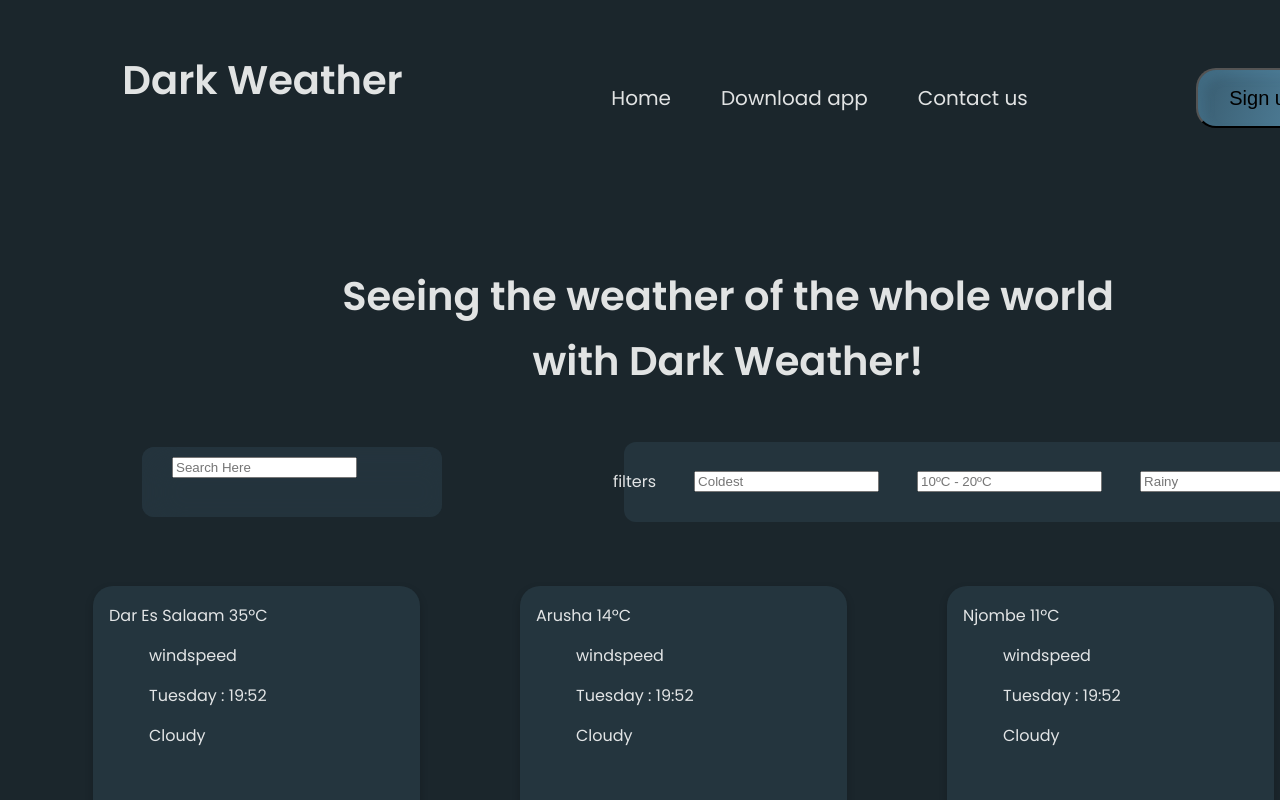
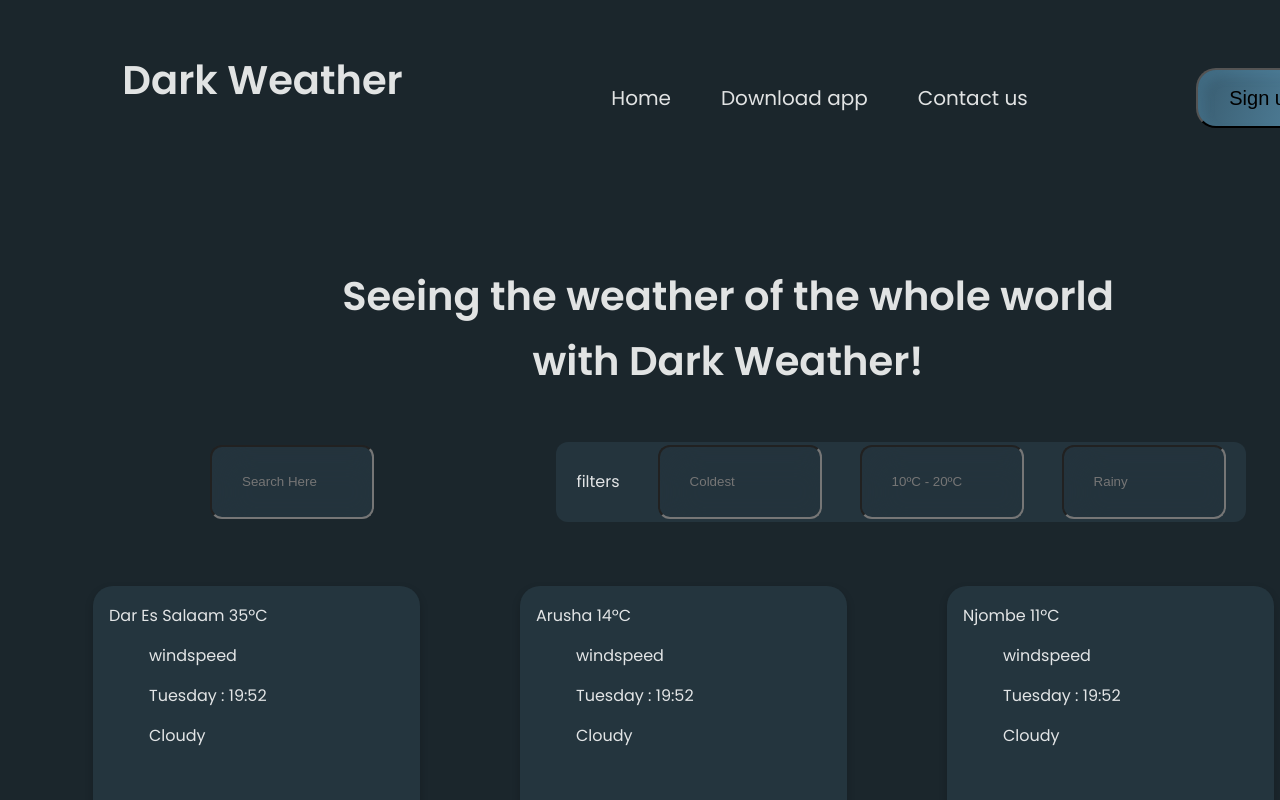
Before and after one commit to mavrk-mose/dark-weather, a React (Vite) app: page / in a window 1280 px wide. Shown: the top 800 px of the page. Built offline with nearby package versions, Linux system fonts and the light colour scheme.

Commit message:
styled input fields

```diff
--- a/src/index.css
+++ b/src/index.css
@@ -120,11 +120,11 @@ button{
   left: 85px;
   top: 421px;
 }
-.search-box{
+input{
   display: flex;
   flex-direction: row;
   align-items: flex-start;
-  padding: 10px 190px 10px 30px;
+  padding: 10px 50px 10px 30px;
 
   width: 80px;
   height: 50px;
```
